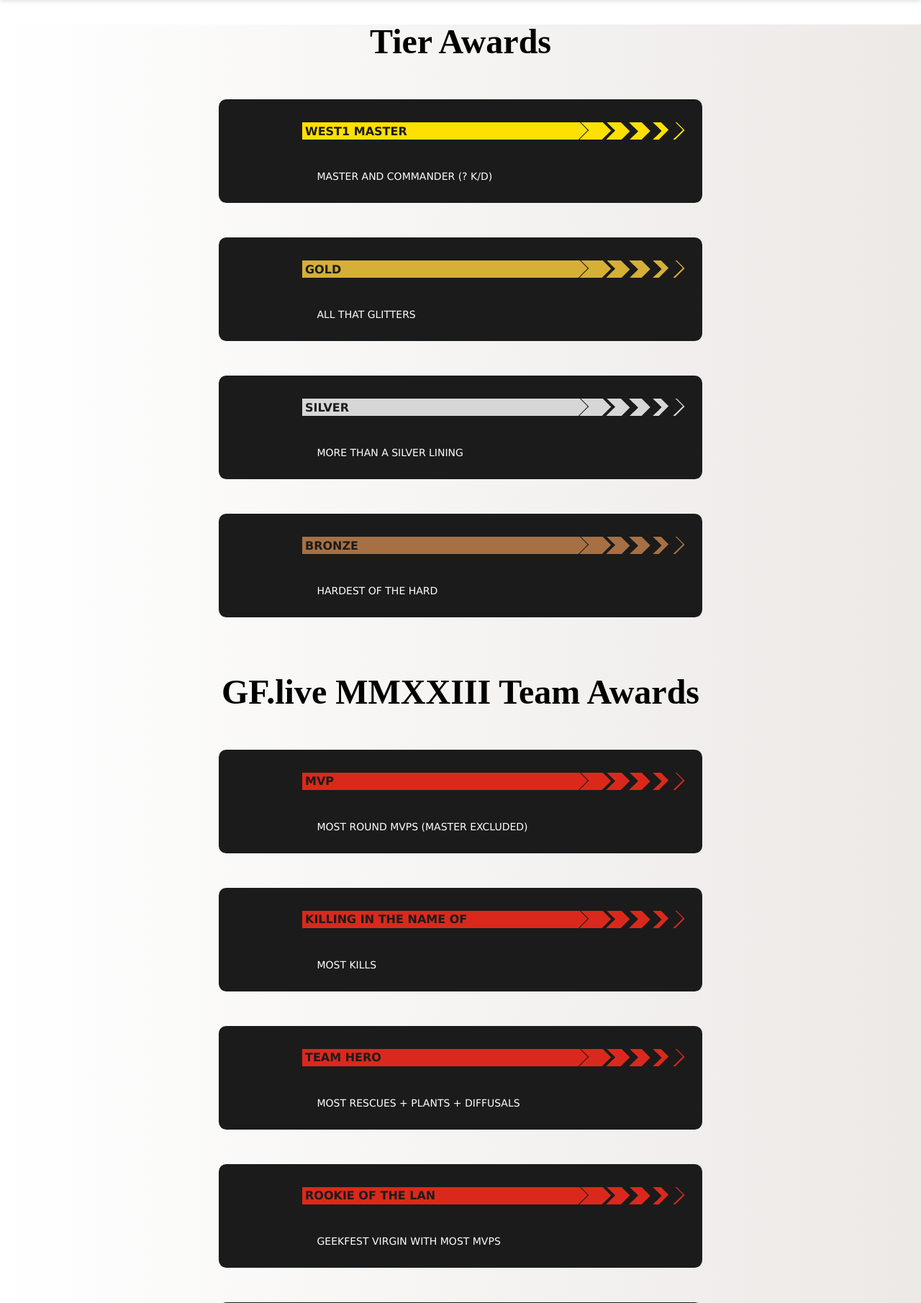
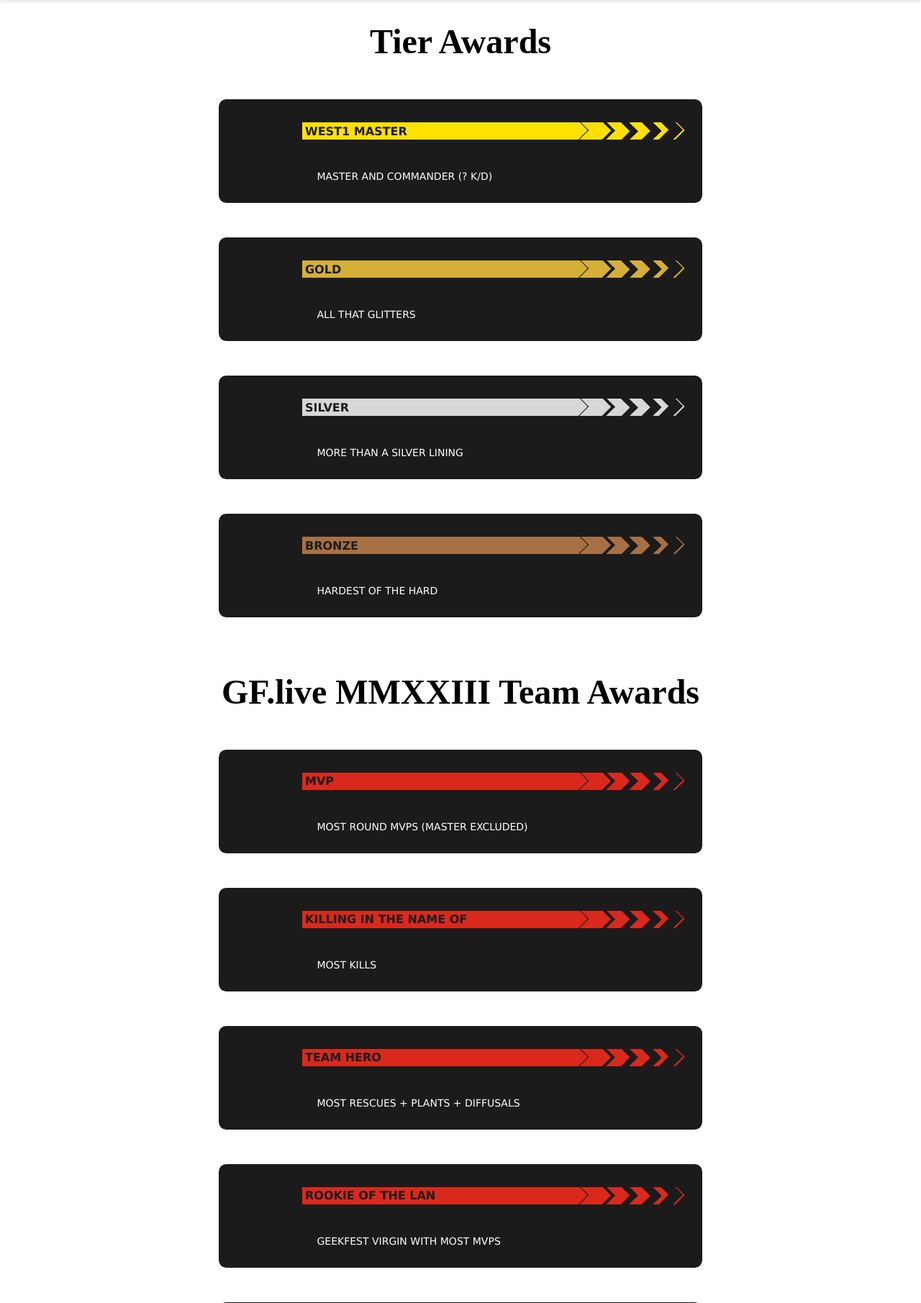
Before and after one commit to jroberts117/csgo-geekstats, a Django app: template geekstats/stats/templates/gf2023awards.html in a window 1280 px wide. Shown: the part 94-1905 px from the top of the page at 72% size. Run offline with Django 3.2, Linux system fonts and the light colour scheme; the template is opened without the code that fills it, so the values that code supplies are empty; some web fonts are replaced.

Commit message:
Remove background color
Remove background color

```diff
--- a/geekstats/stats/templates/gf2023awards.html
+++ b/geekstats/stats/templates/gf2023awards.html
@@ -596,9 +596,7 @@
 
 .main-content {
 font-family: 'Verdana';
-background: #ECE9E6;  /* fallback for old browsers */
-background: -webkit-linear-gradient(to right, #FFFFFF, #ECE9E6);  /* Chrome 10-25, Safari 5.1-6 */
-background: linear-gradient(to right, #FFFFFF, #ECE9E6); /* W3C, IE 10+/ Edge, Firefox 16+, Chrome 26+, Opera 12+, Safari 7+ */
+
 width: 100%;
 margin: 0;
 
```
